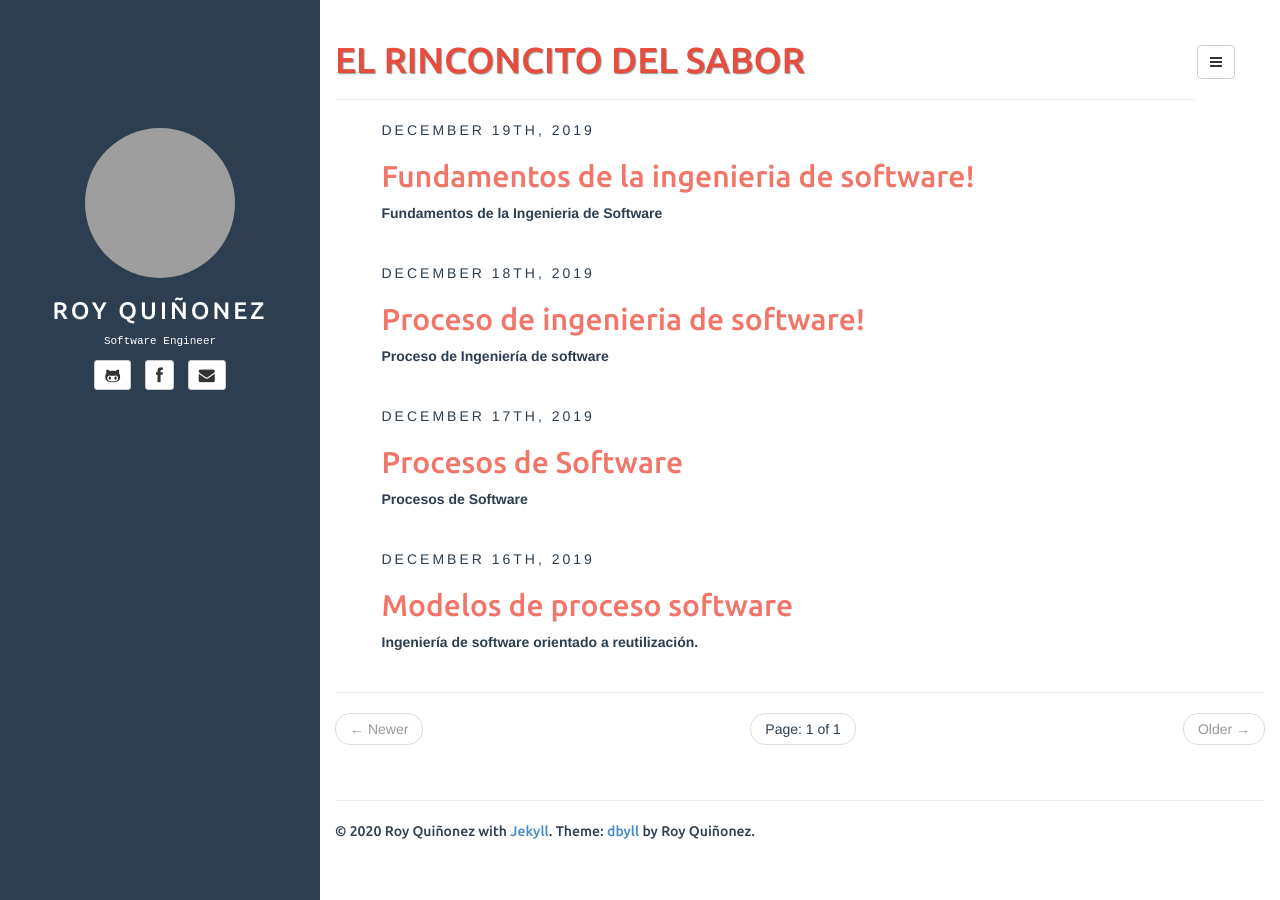
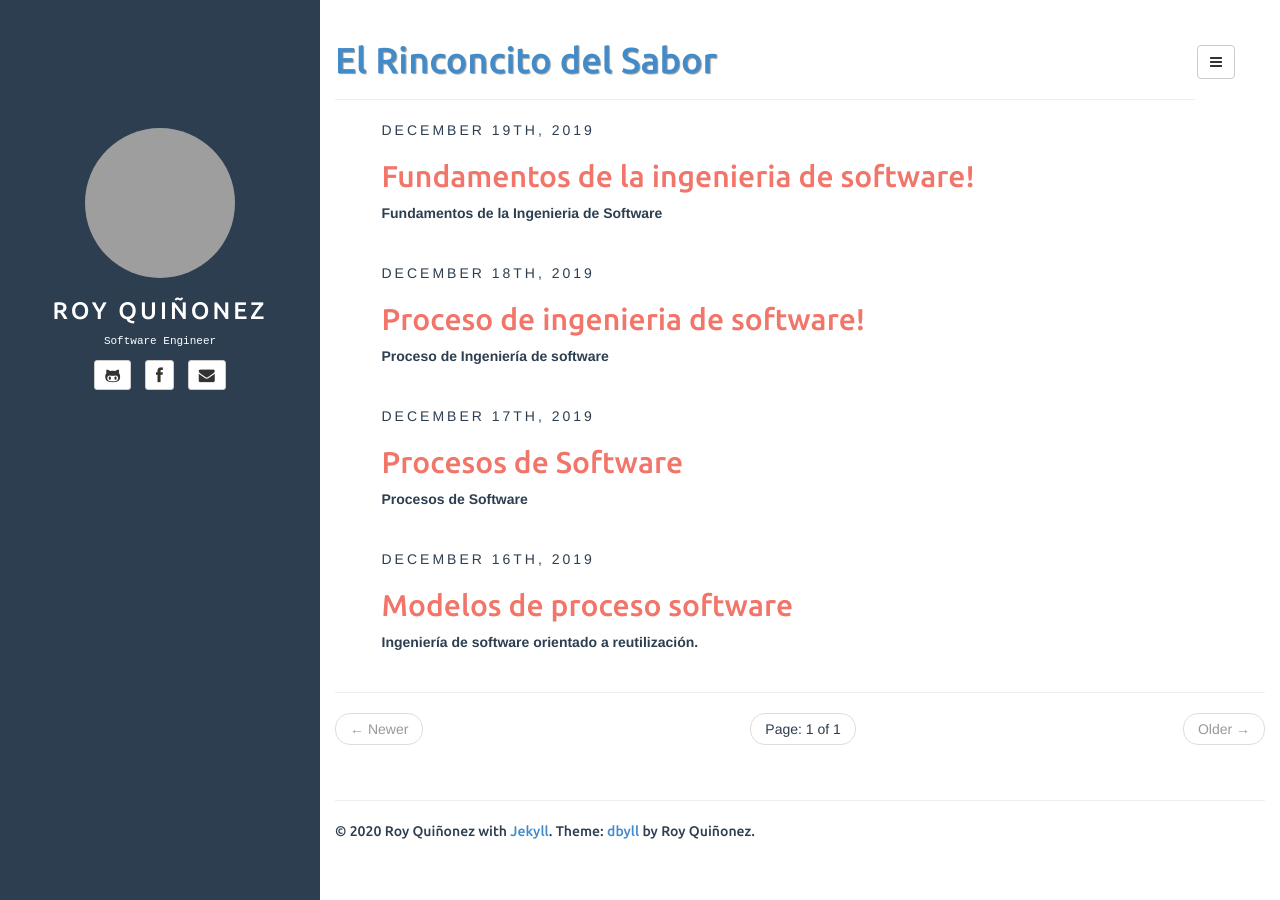
Before and after one commit to Roway007/Roway007.github.io, a Jekyll site: the page built from index.html, in a window 1280 px wide. Built offline with Jekyll 4.4.1, drawn with Linux system fonts in a browser that asks for light colours; the list of posts is cut into pages by our own code; comment, search, counter and statistics services are not loaded; grey boxes are pictures that could not be loaded.

```diff
--- a/index.html
+++ b/index.html
@@ -4,7 +4,7 @@ tagline:
 ---
 
 <div class="page-header">
-  <h1>EL RINCONCITO DEL SABOR</h1><a href="#"></a>
+  <h1><a href="#">El Rinconcito del Sabor</a></h1>
 </div>
 
 {% for post in paginator.posts %}
```
